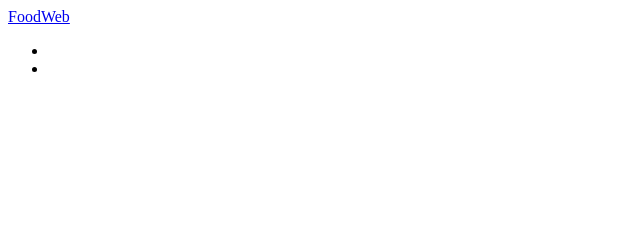
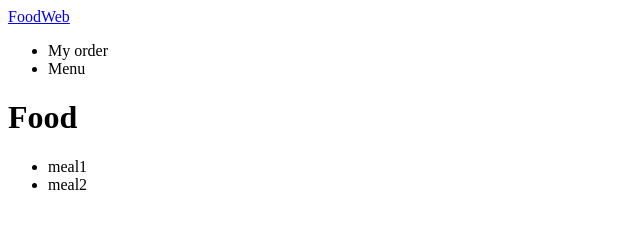
Before and after one commit to FaresArnous/Responsive-test-, a plain HTML site: page index.html in a window 1280 px wide. Shown: the whole page, without its empty margins (0-640 px from the left). Drawn offline with Linux system fonts and the light colour scheme.

Commit message:
added some content to our page

```diff
--- a/index.html
+++ b/index.html
@@ -11,15 +11,23 @@
   </head>
   <body>
     <header>
-      <div><a href="index.html">FoodWeb</a></div>
+      <div id="Page-logo"><a href="index.html">FoodWeb</a></div>
       <nav>
         <ul>
-          <li></li>
-          <li></li>
+          <li>My order</li>
+          <li>Menu</li>
         </ul>
       </nav>
     </header>
-    <main></main>
+    <main>
+      <h1>Food</h1>
+      <section>
+        <ul>
+          <li>meal1</li>
+          <li>meal2</li>
+        </ul>
+      </section>
+    </main>
     <footer></footer>
   </body>
 </html>
```
